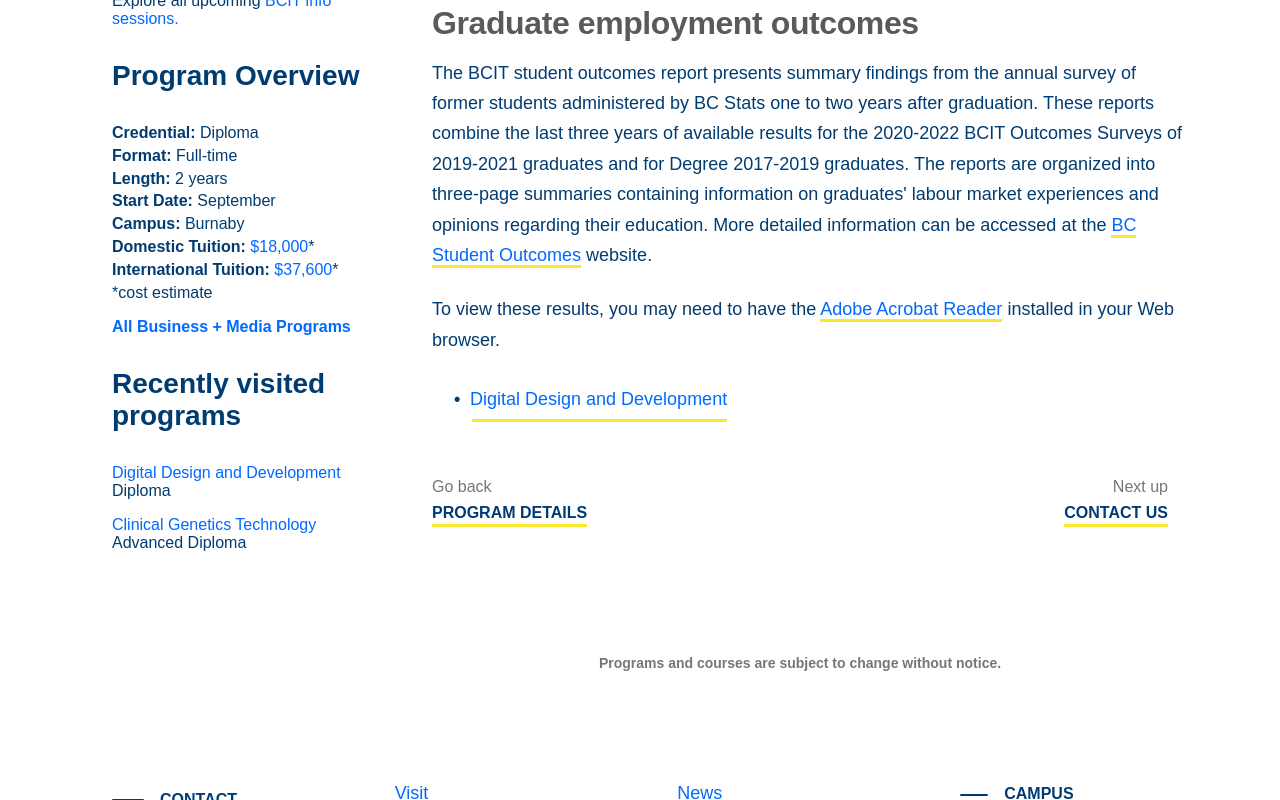
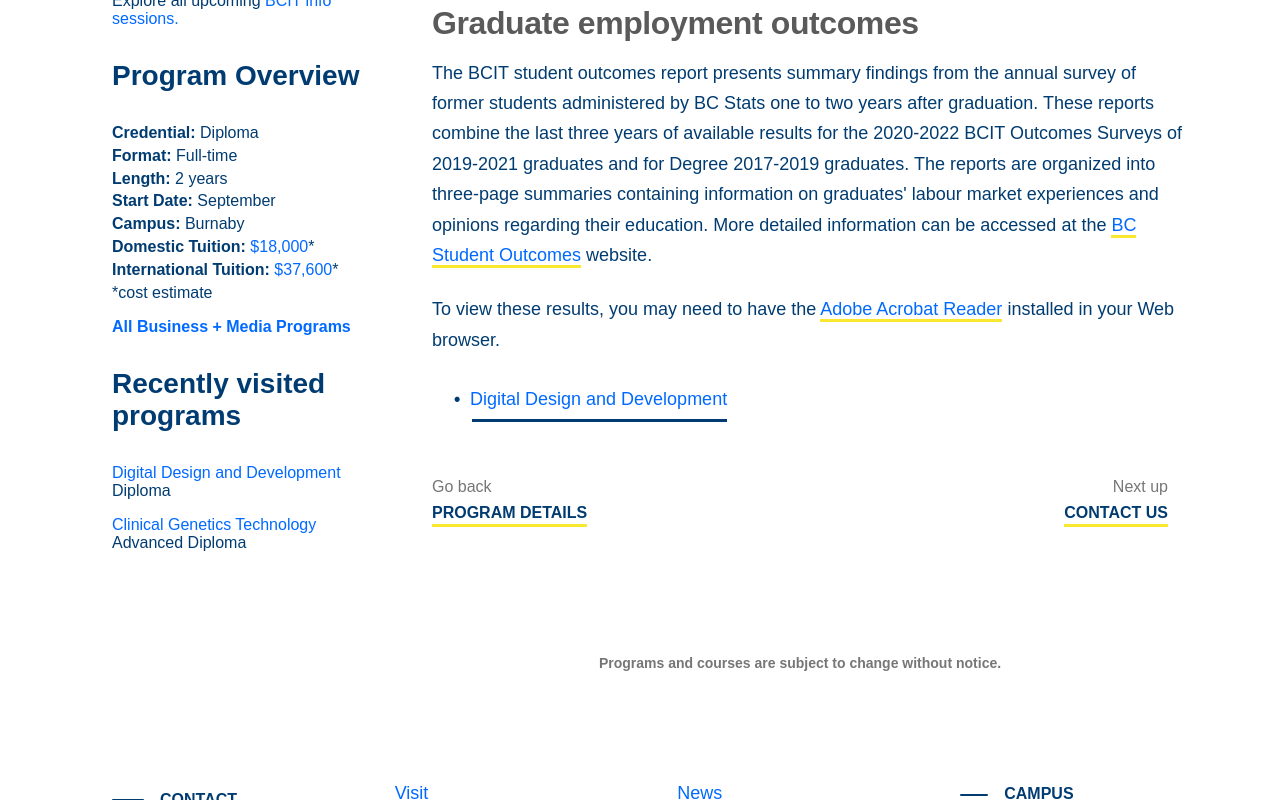
Before and after one commit to Mariessa-Pinto/mdia2109-class10-change-languages, a Next.js app: page / in a window 1280 px wide. In both pictures the pointer is over the item "Digital Design and Development". Shown: the part 1490-2290 px from the top of the page. Built offline with nearby package versions, Linux system fonts and the light colour scheme.

Commit message:
added hover states

```diff
--- a/styles/Home.module.css
+++ b/styles/Home.module.css
@@ -59,6 +59,11 @@
   width: fit-content;
 }
 
+.underlined:hover {
+  border-bottom: 3.5px solid var(--blue);
+  transition: 300ms;
+}
+
 .controls {
   display: flex;
   flex-direction: row;
@@ -87,6 +92,11 @@
   padding-bottom: 0.1rem;
 }
 
+.details:hover {
+  border-bottom: 3.5px solid var(--blue);
+  transition: 300ms;
+}
+
 .nextUp {
   color: var(--dark-grey);
   text-align: right;
@@ -101,7 +111,17 @@
   padding-bottom: 0.1rem;
 }
 
+.contact:hover {
+  border-bottom: 3.5px solid var(--blue);
+  transition: 300ms;
+}
+
 .underlinedBlue {
   border-bottom: 3.5px solid var(--yellow);
   color: var(--bright-blue);
 }
+
+.underlinedBlue:hover {
+  border-bottom: 3.5px solid var(--blue);
+  transition: 300ms;
+}
```
